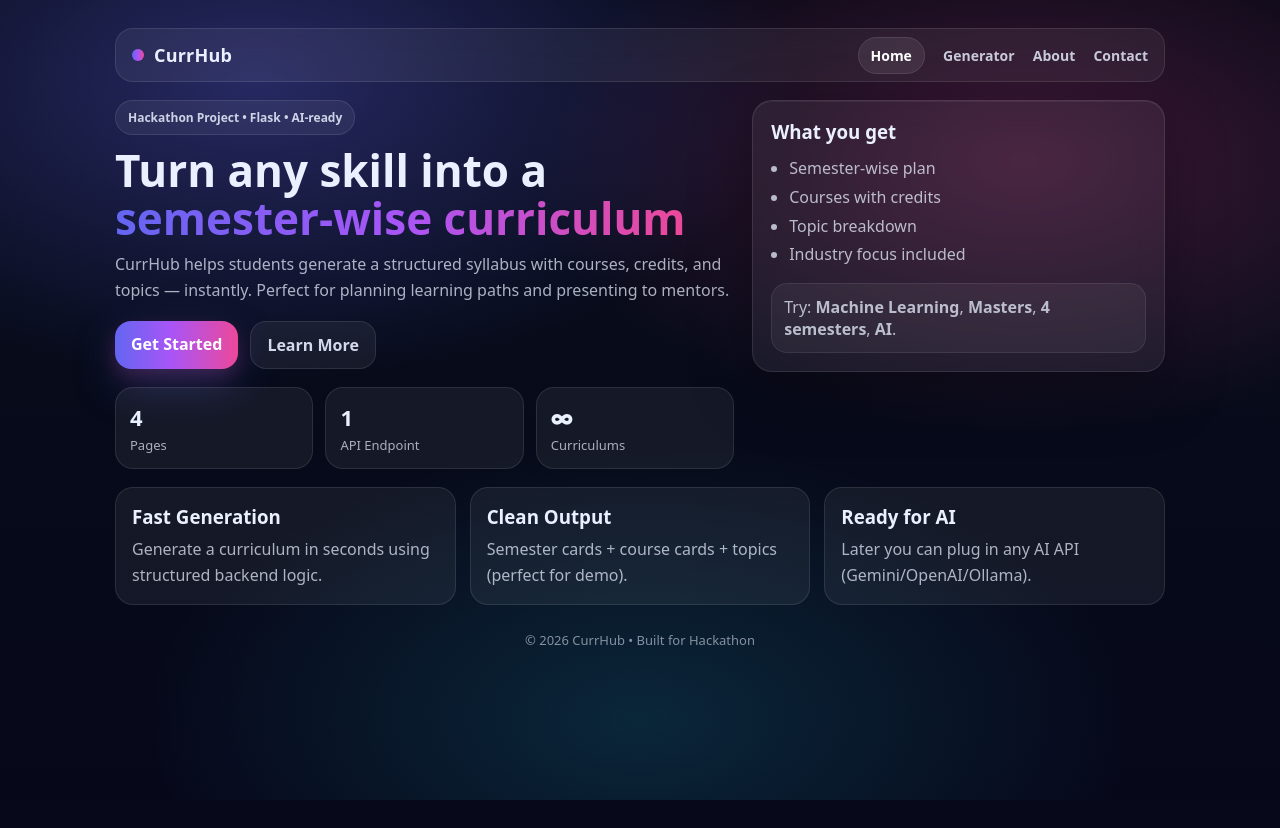
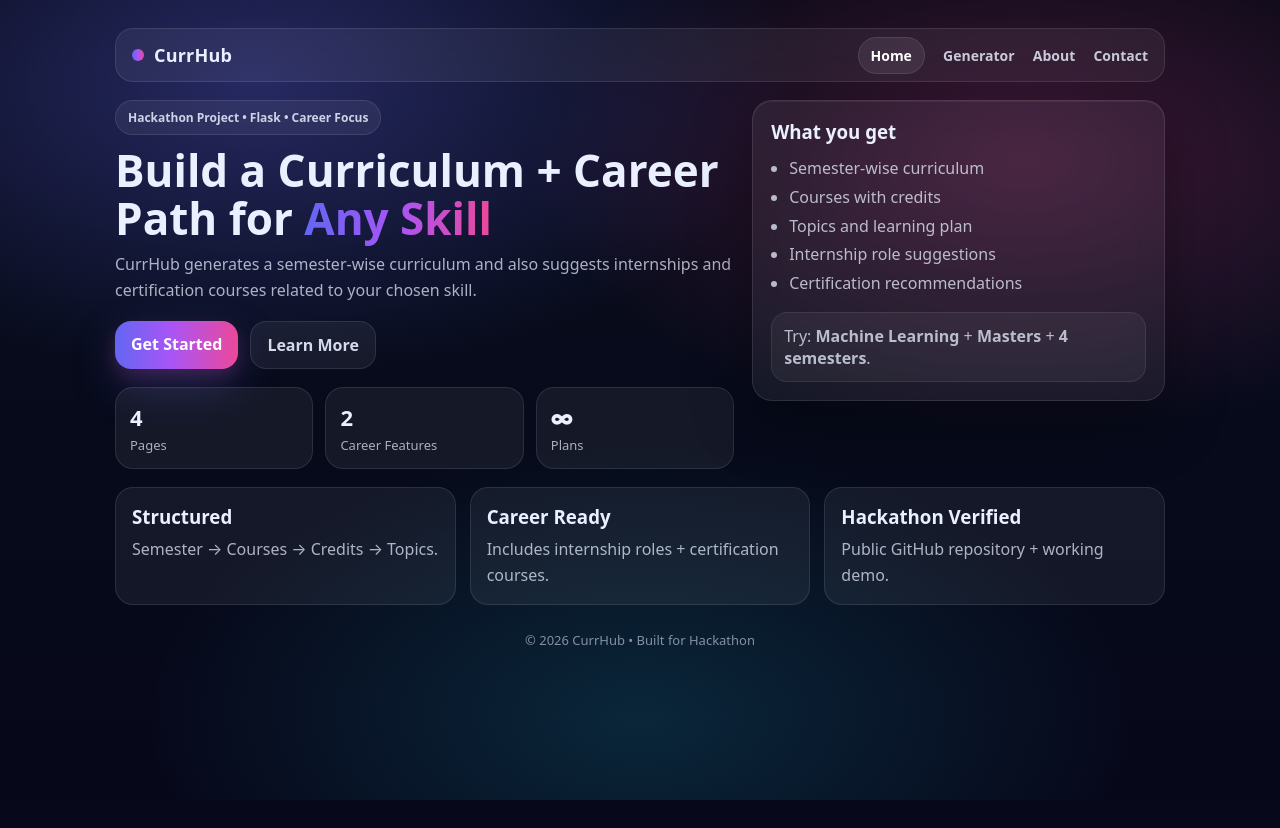
Before and after one commit to Saideepthi04/smart-curriculum, a Flask app: page / in a window 1280 px wide. Run offline with Flask 3, Linux system fonts and the light colour scheme.

Commit message:
Complete Updated Website

```diff
--- a/app.py
+++ b/app.py
@@ -2,10 +2,13 @@ from flask import Flask, render_template, request, jsonify
 
 app = Flask(__name__)
 
-# Home page
+# ---------------------------
+# PAGES
+# ---------------------------
 @app.route("/")
 def home():
     return render_template("index.html")
+
 @app.route("/generator")
 def generator():
     return render_template("generator.html")
@@ -19,21 +22,176 @@ def contact():
     return render_template("contact.html")
 
 
-# API endpoint (matches your JS EXACTLY)
+# ---------------------------
+# API (UPDATED: includes internships + certifications)
+# ---------------------------
 @app.route("/api/generate-curriculum", methods=["POST"])
 def generate_curriculum():
     try:
         data = request.json
 
-        skill = data.get("skill")
-        level = data.get("level")
+        skill = (data.get("skill") or "").strip()
+        level = (data.get("level") or "").strip()
         semesters = int(data.get("semesters"))
-        weekly_hours = data.get("weekly_hours")
-        industry_focus = data.get("industry_focus")
+        weekly_hours = (data.get("weekly_hours") or "").strip()
+        industry_focus = (data.get("industry_focus") or "").strip()
 
+        skill_lower = skill.lower()
+
+        internships = []
+        certifications = []
+
+        # ---------- Skill based suggestions ----------
+        if "machine learning" in skill_lower or skill_lower == "ml":
+            internships = [
+                "Machine Learning Intern",
+                "Data Science Intern",
+                "AI Research Intern",
+                "Computer Vision Intern",
+                "NLP Intern"
+            ]
+            certifications = [
+                "DeepLearning.AI Machine Learning Specialization (Coursera)",
+                "Google Advanced Data Analytics (Coursera)",
+                "IBM Machine Learning Professional Certificate (Coursera)",
+                "Microsoft Azure AI Fundamentals (AI-900)",
+                "Kaggle Micro-Courses: Machine Learning"
+            ]
+
+        elif "data science" in skill_lower or "datascience" in skill_lower:
+            internships = [
+                "Data Science Intern",
+                "Business Analyst Intern",
+                "Data Analyst Intern",
+                "BI Intern",
+                "Product Analyst Intern"
+            ]
+            certifications = [
+                "Google Data Analytics Professional Certificate (Coursera)",
+                "IBM Data Science Professional Certificate (Coursera)",
+                "Microsoft Power BI Data Analyst (PL-300)",
+                "Kaggle Micro-Courses: Pandas + Data Visualization",
+                "SQL for Data Science (Coursera)"
+            ]
+
+        elif "web" in skill_lower or "frontend" in skill_lower or "full stack" in skill_lower:
+            internships = [
+                "Frontend Developer Intern",
+                "Full Stack Developer Intern",
+                "Web Developer Intern",
+                "UI Developer Intern",
+                "React Developer Intern"
+            ]
+            certifications = [
+                "Meta Front-End Developer Professional Certificate (Coursera)",
+                "Meta Back-End Developer Professional Certificate (Coursera)",
+                "freeCodeCamp Responsive Web Design",
+                "The Odin Project (Full Stack Path)",
+                "Google UX Design Professional Certificate (Coursera)"
+            ]
+
+        elif "android" in skill_lower or "mobile" in skill_lower:
+            internships = [
+                "Android Developer Intern",
+                "Mobile App Developer Intern",
+                "Flutter Developer Intern",
+                "React Native Intern"
+            ]
+            certifications = [
+                "Google Associate Android Developer (learning path)",
+                "Meta Android Developer Professional Certificate",
+                "Flutter & Dart - The Complete Guide (Udemy)",
+                "Kotlin for Android (Coursera)"
+            ]
+
+        elif "cloud" in skill_lower or "aws" in skill_lower or "azure" in skill_lower:
+            internships = [
+                "Cloud Intern",
+                "DevOps Intern",
+                "Site Reliability Intern",
+                "Cloud Support Intern"
+            ]
+            certifications = [
+                "AWS Cloud Practitioner (CLF-C02)",
+                "Microsoft Azure Fundamentals (AZ-900)",
+                "Google Cloud Digital Leader",
+                "Docker + Kubernetes (Udemy/Coursera)"
+            ]
+
+        elif "cyber" in skill_lower or "security" in skill_lower:
+            internships = [
+                "Cybersecurity Intern",
+                "SOC Analyst Intern",
+                "Security Analyst Intern",
+                "Network Security Intern",
+                "Penetration Testing Intern"
+            ]
+            certifications = [
+                "Google Cybersecurity Professional Certificate (Coursera)",
+                "CompTIA Security+ (Recommended)",
+                "CEH (Certified Ethical Hacker)",
+                "Cisco CCNA (Networking)"
+            ]
+
+        elif "java" in skill_lower:
+            internships = [
+                "Java Developer Intern",
+                "Backend Developer Intern",
+                "Software Engineer Intern",
+                "Spring Boot Intern"
+            ]
+            certifications = [
+                "Oracle Java SE Certification (OCA/OCP)",
+                "Spring Boot + Microservices (Udemy)",
+                "DSA in Java (Coding Ninjas / Coursera)"
+            ]
+
+        elif "python" in skill_lower:
+            internships = [
+                "Python Developer Intern",
+                "Backend Intern",
+                "Automation Intern",
+                "Data Analyst Intern"
+            ]
+            certifications = [
+                "Python for Everybody (Coursera)",
+                "Google IT Automation with Python (Coursera)",
+                "HackerRank Python Certification",
+                "Kaggle Python Micro-Course"
+            ]
+
+        elif "ui" in skill_lower or "ux" in skill_lower or "design" in skill_lower:
+            internships = [
+                "UI/UX Intern",
+                "Product Design Intern",
+                "UX Research Intern",
+                "Graphic Design Intern"
+            ]
+            certifications = [
+                "Google UX Design Professional Certificate (Coursera)",
+                "Figma UI UX Design Essentials (Udemy)",
+                "Interaction Design Foundation (IDF) Courses"
+            ]
+
+        else:
+            internships = [
+                f"{skill} Intern",
+                "Software Engineering Intern",
+                "Technical Intern",
+                "Research Intern"
+            ]
+            certifications = [
+                f"Coursera specialization in {skill}",
+                f"Udemy course in {skill}",
+                f"edX certification in {skill}"
+            ]
+
+        # ---------- Curriculum generation ----------
         curriculum = {
             "program_title": f"{level} in {skill}",
             "summary": f"{semesters}-semester program focused on {skill} with industry focus on {industry_focus}. Weekly hours: {weekly_hours}.",
+            "internships": internships,
+            "certifications": certifications,
             "semesters": []
         }
 
@@ -63,7 +221,6 @@ def generate_curriculum():
                     }
                 ]
             }
-
             curriculum["semesters"].append(semester)
 
         return jsonify(curriculum)
--- a/requirements.txt
+++ b/requirements.txt
@@ -0,0 +1 @@
+Flask
--- a/templates/index.html
+++ b/templates/index.html
@@ -27,23 +27,20 @@
 
     <section class="hero">
       <div class="hero-left">
-        <div class="pill">Hackathon Project • Flask • AI-ready</div>
+        <div class="pill">Hackathon Project • Flask • Career Focus</div>
 
         <h1>
-          Turn any skill into a
-          <span class="grad-text">semester-wise curriculum</span>
+          Build a Curriculum + Career Path for
+          <span class="grad-text">Any Skill</span>
         </h1>
 
         <p class="hero-sub">
-          CurrHub helps students generate a structured syllabus with courses, credits,
-          and topics — instantly. Perfect for planning learning paths and presenting to mentors.
+          CurrHub generates a semester-wise curriculum and also suggests
+          internships and certification courses related to your chosen skill.
         </p>
 
         <div class="hero-actions">
-          <!-- GET STARTED goes to generator -->
           <a class="btn primary" href="/generator">Get Started</a>
-
-          <!-- LEARN MORE goes to about -->
           <a class="btn ghost" href="/about">Learn More</a>
         </div>
 
@@ -53,12 +50,12 @@
             <div class="stat-label">Pages</div>
           </div>
           <div class="stat">
-            <div class="stat-num">1</div>
-            <div class="stat-label">API Endpoint</div>
+            <div class="stat-num">2</div>
+            <div class="stat-label">Career Features</div>
           </div>
           <div class="stat">
             <div class="stat-num">∞</div>
-            <div class="stat-label">Curriculums</div>
+            <div class="stat-label">Plans</div>
           </div>
         </div>
       </div>
@@ -68,14 +65,15 @@
           <h3>What you get</h3>
 
           <ul class="checklist">
-            <li>Semester-wise plan</li>
+            <li>Semester-wise curriculum</li>
             <li>Courses with credits</li>
-            <li>Topic breakdown</li>
-            <li>Industry focus included</li>
+            <li>Topics and learning plan</li>
+            <li>Internship role suggestions</li>
+            <li>Certification recommendations</li>
           </ul>
 
           <div class="mini-note">
-            Try: <b>Machine Learning</b>, <b>Masters</b>, <b>4 semesters</b>, <b>AI</b>.
+            Try: <b>Machine Learning</b> + <b>Masters</b> + <b>4 semesters</b>.
           </div>
         </div>
       </div>
@@ -83,18 +81,18 @@
 
     <section class="features">
       <div class="feature">
-        <h3>Fast Generation</h3>
-        <p>Generate a curriculum in seconds using structured backend logic.</p>
+        <h3>Structured</h3>
+        <p>Semester → Courses → Credits → Topics.</p>
       </div>
 
       <div class="feature">
-        <h3>Clean Output</h3>
-        <p>Semester cards + course cards + topics (perfect for demo).</p>
+        <h3>Career Ready</h3>
+        <p>Includes internship roles + certification courses.</p>
       </div>
 
       <div class="feature">
-        <h3>Ready for AI</h3>
-        <p>Later you can plug in any AI API (Gemini/OpenAI/Ollama).</p>
+        <h3>Hackathon Verified</h3>
+        <p>Public GitHub repository + working demo.</p>
       </div>
     </section>
 
```
Also changed, not shown: static/script.js (+24 -0 lines), templates/about.html (+13 -23 lines), templates/contact.html (+7 -7 lines), templates/generator.html (+6 -7 lines).
